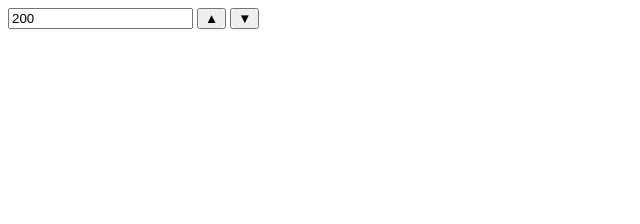
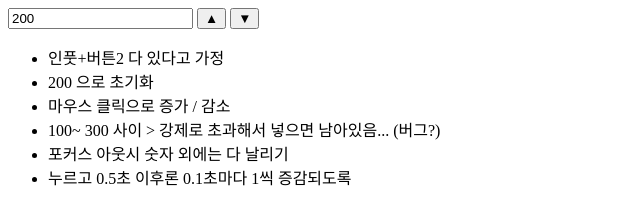
Before and after one commit to keass/study-js-april, a plain HTML site: page index.html in a window 1280 px wide. Shown: the whole page, without its empty margins (0-640 px from the left). Drawn offline with Linux system fonts and the light colour scheme.

Commit message:
설명 넣기

```diff
--- a/index.html
+++ b/index.html
@@ -13,6 +13,16 @@
 		<button id="btn_up">▲</button>
 		<button id="btn_dn">▼</button>
 	</div>
+	<div class="spinbox-desc">
+		<ul>
+		<li>인풋+버튼2 다 있다고 가정
+		<li>200 으로 초기화</li>
+		<li>마우스 클릭으로 증가 / 감소</li>
+		<li>100~ 300 사이 > 강제로 초과해서 넣으면 남아있음... (버그?)</li>
+		<li>포커스 아웃시 숫자 외에는 다 날리기</li>
+		<li>누르고 0.5초 이후론 0.1초마다 1씩 증감되도록 </li>
+		</ul>
+	</div>
 
 
 	<script src="js/script.js"></script>
```
